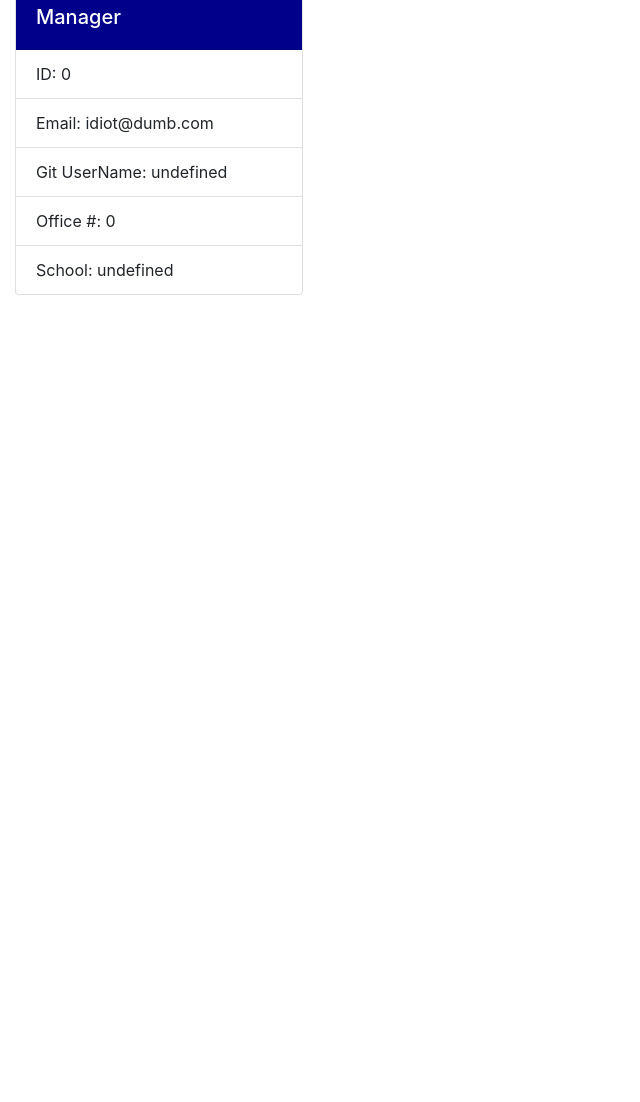
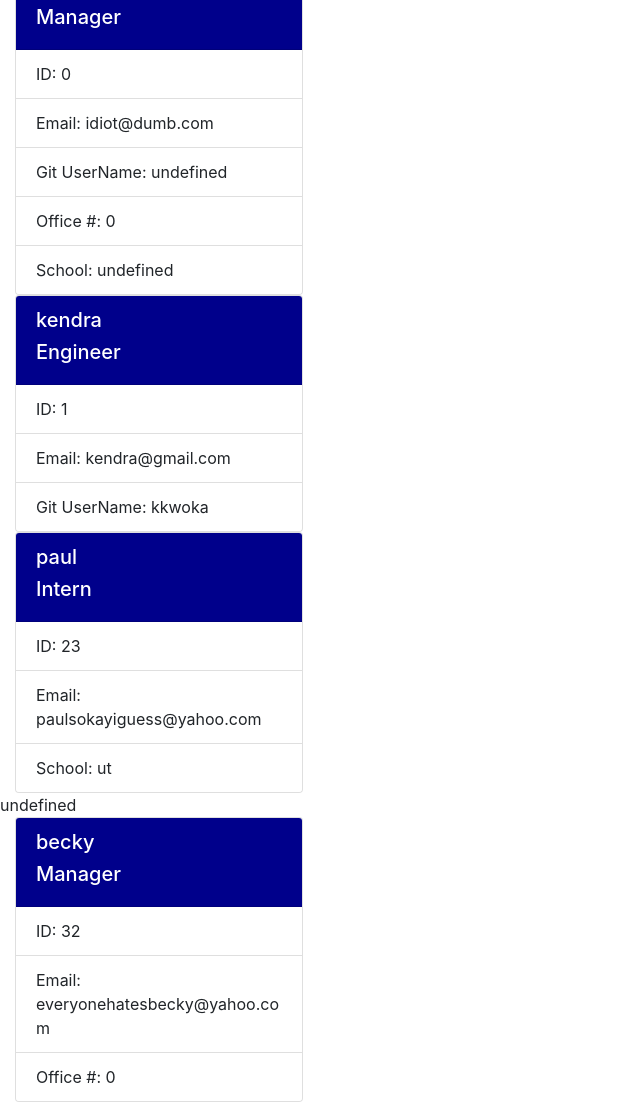
Before and after one commit to kkwoka/OOP, a plain HTML site: page index.html in a window 1280 px wide. Shown: the part 915-2017 px from the top of the page, without its empty margins (0-640 px from the left). Before the commit the page ends 1210 px from the top, so only its background shows below. Drawn offline with nearby package versions, Linux system fonts and the light colour scheme.

```diff
--- a/index.html
+++ b/index.html
@@ -105,3 +105,45 @@
 
   </div>
 </div>
+
+            <div class="col-sm-4">
+            <div class="card" style="width: 18rem;">
+                <div class="card-header">
+                    <h5>kendra</h5>
+                    <h5>Engineer</h5>
+                </div>
+                    <ul class="list-group list-group-flush">
+                        <li class="list-group-item">ID: 1</li>
+                        <li class="list-group-item">Email: kendra@gmail.com</li>
+                        <li class="list-group-item">Git UserName: kkwoka</li>
+                    </ul>
+            </div>
+            </div>
+
+        <div class="col-sm-4">
+          <div class="card" style="width: 18rem;">
+              <div class="card-header">
+                <h5>paul</h5>
+                <h5>Intern</h5>
+              </div>
+                <ul class="list-group list-group-flush">
+                  <li class="list-group-item">ID: 23</li>
+                  <li class="list-group-item">Email: paulsokayiguess@yahoo.com</li>
+                  <li class="list-group-item">School: ut</li>
+                </ul>
+          </div>
+        </div>
+        undefined
+        <div class="col-sm-4">
+          <div class="card" style="width: 18rem;">
+              <div class="card-header">
+                <h5>becky</h5>
+                <h5>Manager</h5>
+              </div>
+                <ul class="list-group list-group-flush">
+                  <li class="list-group-item">ID: 32</li>
+                  <li class="list-group-item">Email: everyonehatesbecky@yahoo.com</li>
+                  <li class="list-group-item">Office #: 0</li>
+                </ul>
+          </div>
+        </div>
```
Also changed, not shown: index.js (+38 -12 lines).
